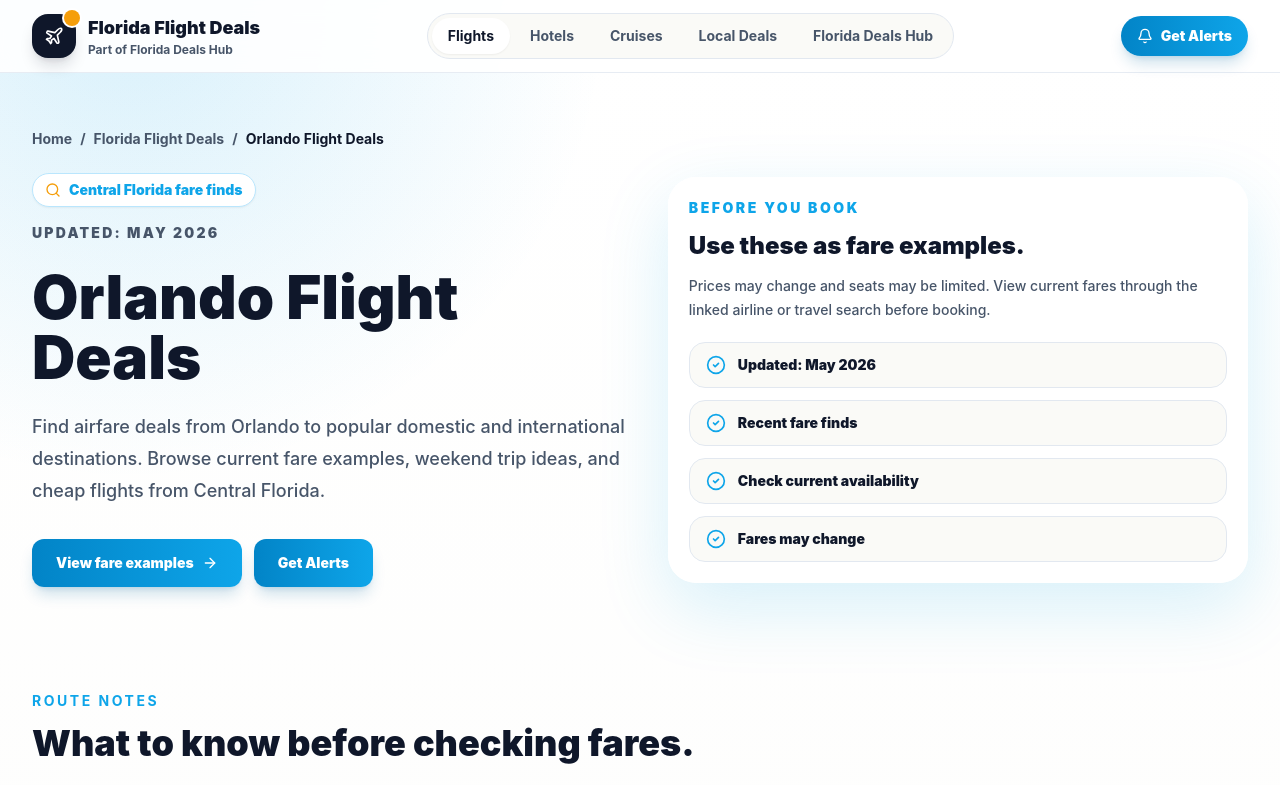
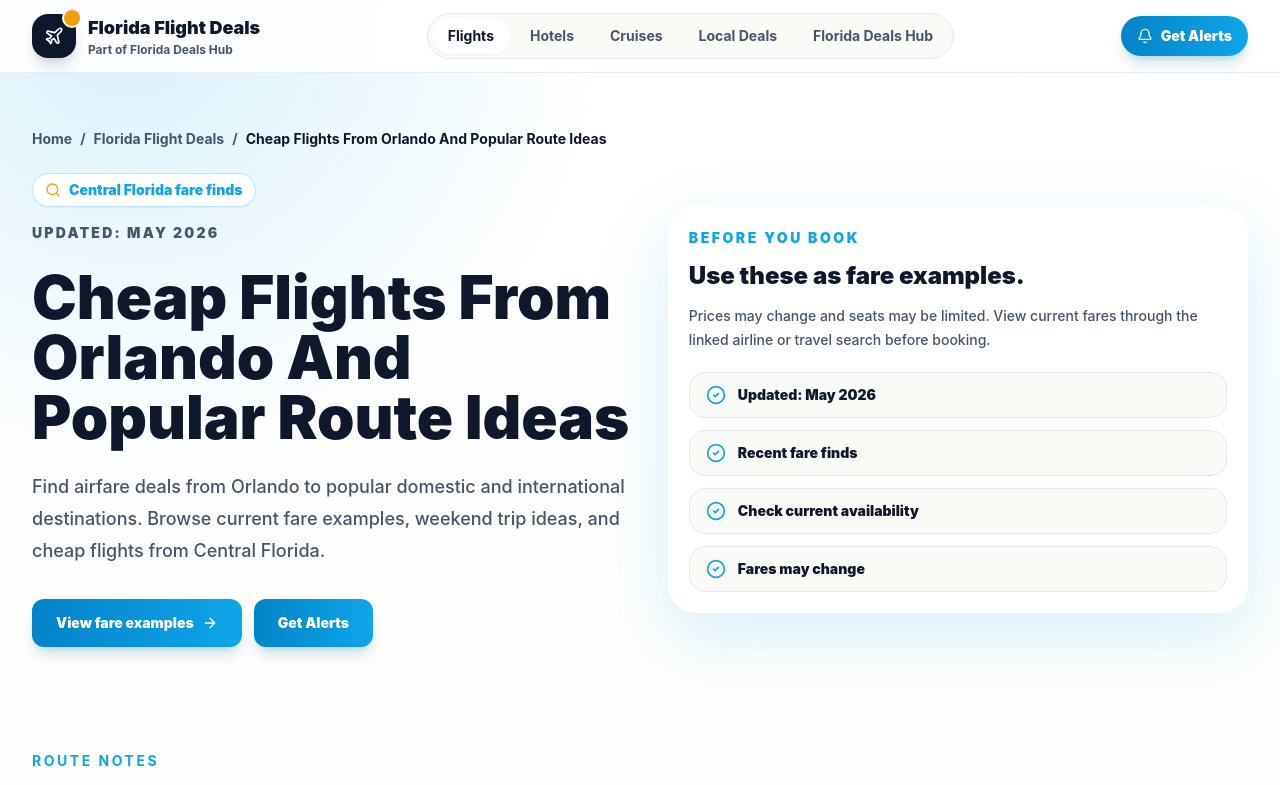
Before and after one commit to jmanock/fdflorida, a Next.js app: page /orlando-flight-deals in a window 1280 px wide. Shown: the top 785 px of the page. Built offline with nearby package versions, Linux system fonts and the light colour scheme.

Commit message:
updated to V10.5

```diff
--- a/app/[slug]/page.tsx
+++ b/app/[slug]/page.tsx
@@ -91,6 +91,43 @@ const routeClusters = [
   }
 ];
 
+const hubStoryLinks = [
+  {
+    match: /orlando|mco|sanford|theme-park|family/,
+    links: [
+      { label: "Disney vs Universal: Which Orlando Vacation Is Better?", href: "https://floridadealshub.com/journal/disney-vs-universal" },
+      { label: "Orlando vs Miami For A Florida Family Vacation", href: "https://floridadealshub.com/journal/orlando-vs-miami-family-vacation" },
+      { label: "Explore The Orlando Florida Travel Hub", href: "https://floridadealshub.com/orlando" }
+    ]
+  },
+  {
+    match: /miami|fort-lauderdale|fll|caribbean|bahamas/,
+    links: [
+      { label: "Miami Cruise Port Guide For First-Time Cruisers", href: "https://floridadealshub.com/journal/miami-cruise-port-guide-first-time-cruisers" },
+      { label: "How To Plan A Miami Boat Rental Day", href: "https://floridadealshub.com/journal/miami-boat-rental-day-guide" },
+      { label: "Explore The Miami Florida Travel Hub", href: "https://floridadealshub.com/miami" }
+    ]
+  },
+  {
+    match: /tampa|clearwater|gulf/,
+    links: [
+      { label: "Tampa Weekend Escape Story", href: "https://floridadealshub.com/journal/tampa-weekend-escape-story" },
+      { label: "Clearwater vs Destin Beach Trip", href: "https://floridadealshub.com/journal/clearwater-vs-destin-beach-trip" },
+      { label: "Explore The Tampa Florida Travel Hub", href: "https://floridadealshub.com/tampa" }
+    ]
+  }
+];
+
+function getHubStoryLinks(slug: string) {
+  return (
+    hubStoryLinks.find((group) => group.match.test(slug))?.links ?? [
+      { label: "Florida Weekend Trip Ideas", href: "https://floridadealshub.com/florida-weekend-getaways" },
+      { label: "Best Places To Visit In Florida", href: "https://floridadealshub.com/best-places-to-visit-in-florida" },
+      { label: "Browse The Florida Travel Journal", href: "https://floridadealshub.com/journal" }
+    ]
+  );
+}
+
 export const dynamicParams = false;
 
 export function generateStaticParams() {
@@ -154,6 +191,7 @@ export default async function SeoFlightLandingPage({ params }: PageProps) {
   const relatedPages = page.relatedSlugs.map(getSeoFlightPage).filter((item): item is SeoFlightPage => Boolean(item));
   const faqs = getSeoFlightPageFaqs(page);
   const showGearPicks = /carry-on|packing|gear|weekend-flight-packing/.test(page.slug);
+  const relatedHubStories = getHubStoryLinks(page.slug);
   const relatedFlightLinks = [
     ...relatedPages.map((related) => ({ label: related.h1, href: `/${related.slug}` })),
     ...flightSearchLinks.filter((link) => link.href !== `/${page.slug}` && !page.relatedSlugs.some((slug) => link.href === `/${slug}`)),
@@ -430,8 +468,8 @@ export default async function SeoFlightLandingPage({ params }: PageProps) {
 
       <section className="section-fade mx-auto w-full max-w-7xl px-4 py-10 sm:px-6 lg:px-8">
         <div className="rounded-[28px] border border-slate-200 bg-white p-6 shadow-card sm:p-8">
-          <p className="text-sm font-bold uppercase tracking-[0.18em] text-ocean">Start Planning Your Florida Trip</p>
-          <h2 className="mt-3 text-3xl font-black tracking-normal text-ink">Flights, hotels, cruises, and local plans in one flow.</h2>
+          <p className="text-sm font-bold uppercase tracking-[0.18em] text-ocean">Plan After You Land</p>
+          <h2 className="mt-3 text-3xl font-black tracking-normal text-ink">Turn this flight search into a complete Florida trip.</h2>
           <div className="mt-7 grid gap-4 md:grid-cols-2 lg:grid-cols-4">
             <HotelCtaLink
               href={getExpediaHotelLink(primaryHotelDestinationKey)}
@@ -450,6 +488,27 @@ export default async function SeoFlightLandingPage({ params }: PageProps) {
             <a className="rounded-3xl border border-slate-200 bg-sand p-5 text-sm font-black text-ink transition hover:border-sky-200 hover:bg-skyline hover:text-ocean" href="https://localdealsflorida.org">
               Find local Florida deals
             </a>
+          </div>
+        </div>
+      </section>
+
+      <section className="section-fade mx-auto w-full max-w-7xl px-4 py-10 sm:px-6 lg:px-8">
+        <div className="rounded-[28px] border border-slate-200 bg-white p-6 shadow-card sm:p-8">
+          <p className="text-sm font-bold uppercase tracking-[0.18em] text-ocean">Related Florida Travel Stories</p>
+          <h2 className="mt-3 text-3xl font-black tracking-normal text-ink">Keep planning after the fare search.</h2>
+          <p className="mt-4 max-w-3xl text-base font-medium leading-8 text-slateText">
+            Use these Florida Deals Hub stories and destination guides to compare where to stay, what to do, and how this route fits the rest of the trip.
+          </p>
+          <div className="mt-7 grid gap-4 md:grid-cols-3">
+            {relatedHubStories.map((story) => (
+              <a
+                key={story.href}
+                href={story.href}
+                className="rounded-3xl border border-slate-200 bg-sand p-5 text-sm font-black leading-6 text-ink transition hover:border-sky-200 hover:bg-skyline hover:text-ocean"
+              >
+                {story.label}
+              </a>
+            ))}
           </div>
         </div>
       </section>
--- a/app/page.tsx
+++ b/app/page.tsx
@@ -15,11 +15,33 @@ const siteUrl = "https://flightdealsflorida.org";
 const lastUpdated = "May 2026";
 
 export const metadata: Metadata = {
-  title: "Florida Flight Deals | Cheap Flights & Weekend Getaways",
+  title: "Florida Flight Deals: Cheap Routes, Airport Guides & Weekend Getaways",
   description:
-    "Discover Florida flight deals, weekend getaway ideas, airport guides, cheap airfare routes, and destination travel planning resources.",
+    "Compare cheap flights from Orlando, Miami, Tampa, Fort Lauderdale, and Jacksonville with airport guides, popular routes, and Florida weekend getaway ideas.",
   alternates: {
     canonical: siteUrl
+  },
+  openGraph: {
+    title: "Florida Flight Deals: Cheap Routes, Airport Guides & Weekend Getaways",
+    description:
+      "Compare popular Florida routes, airport guides, flexible-date tips, and weekend flight ideas from major Florida airports.",
+    url: siteUrl,
+    siteName: "Florida Flight Deals",
+    type: "website",
+    images: [
+      {
+        url: "https://images.unsplash.com/photo-1436491865332-7a61a109cc05?auto=format&fit=crop&w=1200&q=80",
+        width: 1200,
+        height: 630,
+        alt: "Airplane wing above clouds for Florida flight deals and route planning"
+      }
+    ]
+  },
+  twitter: {
+    card: "summary_large_image",
+    title: "Florida Flight Deals: Cheap Routes, Airport Guides & Weekend Getaways",
+    description: "Compare popular Florida routes, airport guides, and weekend flight ideas.",
+    images: ["https://images.unsplash.com/photo-1436491865332-7a61a109cc05?auto=format&fit=crop&w=1200&q=80"]
   }
 };
 
--- a/lib/seoFlightPages.ts
+++ b/lib/seoFlightPages.ts
@@ -478,9 +478,9 @@ const v2ComparisonPages: SeoFlightPage[] = [
 export const seoFlightPages: SeoFlightPage[] = [
   {
     slug: "orlando-flight-deals",
-    title: "Orlando Flight Deals | Cheap Routes & Weekend Fare Finds",
-    description: "Find Orlando flight deals, recent fare examples, flexible-date tips, and cheap route ideas from Central Florida airports.",
-    h1: "Orlando Flight Deals",
+    title: "Cheap Flights From Orlando: Popular Routes, Airport Tips & Getaway Ideas",
+    description: "Compare cheap flights from Orlando with popular routes, MCO and Sanford airport tips, flexible dates, and weekend getaway ideas.",
+    h1: "Cheap Flights From Orlando And Popular Route Ideas",
     eyebrow: "Central Florida fare finds",
     intro:
       "Find airfare deals from Orlando to popular domestic and international destinations. Browse current fare examples, weekend trip ideas, and cheap flights from Central Florida.",
@@ -492,9 +492,9 @@ export const seoFlightPages: SeoFlightPage[] = [
   },
   {
     slug: "miami-flight-deals",
-    title: "Miami Flight Deals | Cheap Routes, Caribbean Fares & Weekend Ideas",
-    description: "Find Miami flight deals with recent fare examples, Caribbean route ideas, flexible-date tips, and South Florida airfare guidance.",
-    h1: "Miami Flight Deals",
+    title: "Miami Flight Deals: Caribbean Routes, Weekend Trips & Airport Tips",
+    description: "Compare Miami flight deals for Caribbean routes, domestic weekends, international trips, and flexible South Florida airport planning.",
+    h1: "Miami Flight Deals And Caribbean Route Ideas",
     eyebrow: "South Florida airfare watch",
     intro:
       "Track Miami fare examples for domestic trips, Caribbean routes, Latin America, Europe, and quick weekend escapes from South Florida.",
@@ -506,9 +506,9 @@ export const seoFlightPages: SeoFlightPage[] = [
   },
   {
     slug: "tampa-flight-deals",
-    title: "Tampa Flight Deals | Cheap Routes & Gulf Coast Fare Finds",
-    description: "Find Tampa flight deals, weekend route examples, flexible-date tips, and cheap airfare ideas from Tampa International Airport.",
-    h1: "Tampa Flight Deals",
+    title: "Tampa Flight Deals: Weekend Routes, Gulf Coast Trips & Airport Tips",
+    description: "Compare Tampa flight deals with weekend route ideas, TPA airport tips, Gulf Coast trip planning, and flexible-date airfare guidance.",
+    h1: "Tampa Flight Deals And Weekend Route Ideas",
     eyebrow: "Tampa Bay fare alerts",
     intro:
       "Find Tampa flight deals for weekend routes, domestic trips, Mexico and Caribbean escapes, and cheap airfare from Tampa Bay.",
@@ -520,9 +520,9 @@ export const seoFlightPages: SeoFlightPage[] = [
   },
   {
     slug: "fort-lauderdale-flight-deals",
-    title: "Fort Lauderdale Flight Deals | Cheap FLL Routes & Fare Finds",
-    description: "Find Fort Lauderdale flight deals with FLL fare examples, South Florida route ideas, weekend flights, and flexible-date tips.",
-    h1: "Fort Lauderdale Flight Deals",
+    title: "Fort Lauderdale Flight Deals: Cheap FLL Routes, Beaches & Cruises",
+    description: "Compare Fort Lauderdale flight deals with cheap FLL route ideas, beach weekends, cruise connections, and Miami airport alternatives.",
+    h1: "Fort Lauderdale Flight Deals And Cheap FLL Routes",
     eyebrow: "FLL fare examples",
     intro:
       "Browse Fort Lauderdale flight deals for South Florida getaways, weekend trips, domestic routes, and international fare examples from FLL.",
@@ -534,9 +534,9 @@ export const seoFlightPages: SeoFlightPage[] = [
   },
   {
     slug: "jacksonville-flight-deals",
-    title: "Jacksonville Flight Deals | Cheap JAX Routes & Fare Finds",
-    description: "Find Jacksonville flight deals, recent JAX fare examples, weekend route ideas, and North Florida airfare tips.",
-    h1: "Jacksonville Flight Deals",
+    title: "Jacksonville Flight Deals: Cheap JAX Routes & Weekend Trip Ideas",
+    description: "Compare Jacksonville flight deals with cheap JAX routes, weekend trip ideas, flexible dates, and North Florida airport guidance.",
+    h1: "Jacksonville Flight Deals And Weekend Route Ideas",
     eyebrow: "North Florida fare finds",
     intro:
       "Find Jacksonville flight deals for domestic trips, weekend escapes, and airfare alerts from North Florida.",
@@ -548,9 +548,9 @@ export const seoFlightPages: SeoFlightPage[] = [
   },
   {
     slug: "cheap-flights-from-orlando",
-    title: "Cheap Flights From Orlando | Routes, Fares & Flexible-Date Tips",
-    description: "Compare cheap flights from Orlando with route examples, weekend getaway ideas, and flexible-date airfare tips from Central Florida.",
-    h1: "Cheap Flights From Orlando",
+    title: "Cheap Flights From Orlando: Popular Routes, Weekend Trips & MCO Tips",
+    description: "Compare cheap flights from Orlando with popular routes, weekend getaway ideas, flexible dates, and practical MCO airport tips.",
+    h1: "Cheap Flights From Orlando For Weekends And Getaways",
     eyebrow: "Orlando route ideas",
     intro:
       "Browse cheap flights from Orlando, including domestic fare examples, weekend getaway routes, and airfare alerts from Central Florida.",
```
